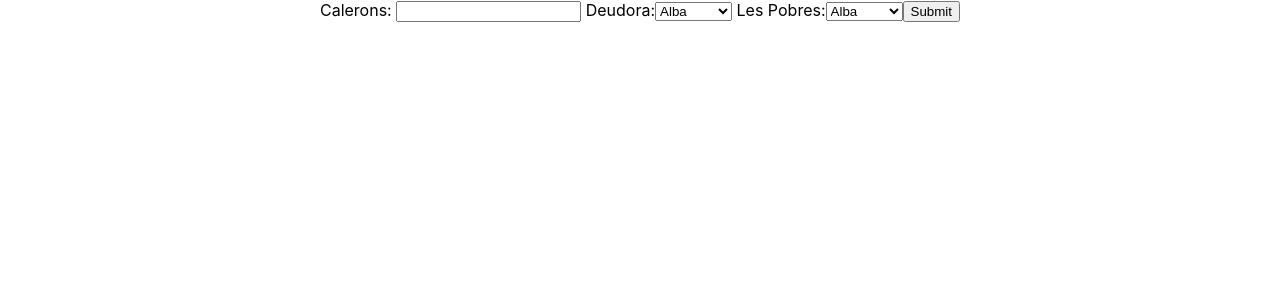
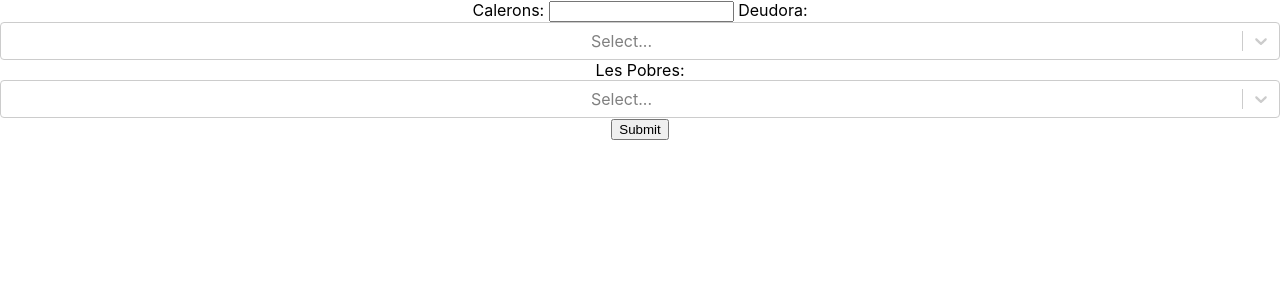
Before and after one commit to lallunavermella/deudis-front, a React (Create React App) app: page / in a window 1280 px wide. Shown: the top 300 px of the page. Built offline with nearby package versions, Linux system fonts and the light colour scheme.

Commit message:
Updated select form with componentSelect

```diff
--- a/src/components/Form/Form.js
+++ b/src/components/Form/Form.js
@@ -1,4 +1,6 @@
 import { useState } from "react";
+import Select from "react-select";
+import chroma from "chroma-js";
 
 const Form = () => {
   const blankFields = {
@@ -6,6 +8,68 @@ const Form = () => {
     deudora: "",
     pobres: "",
   };
+
+  const data = [
+    { value: "Alba", label: "Alba", color: "#00B8D9" },
+    { value: "Giulia", label: "Giulia", color: "#0052CC" },
+    { value: "Nuria G.", label: "Nuria G.", color: "#5243AA" },
+    { value: "Nuria Ll.", label: "Nuria Ll.", color: "#FF5630" },
+    { value: "Silvia", label: "Silvia", color: "#FF8B00" },
+  ];
+
+  const colourOptions = {
+    control: (styles) => ({ ...styles, backgroundColor: "white" }),
+    option: (styles, { data, isDisabled, isFocused, isSelected }) => {
+      const color = chroma(data.color);
+      return {
+        ...styles,
+        backgroundColor: isDisabled
+          ? undefined
+          : isSelected
+          ? data.color
+          : isFocused
+          ? color.alpha(0.1).css()
+          : undefined,
+        color: isDisabled
+          ? "#ccc"
+          : isSelected
+          ? chroma.contrast(color, "white") > 2
+            ? "white"
+            : "black"
+          : data.color,
+        cursor: isDisabled ? "not-allowed" : "default",
+
+        ":active": {
+          ...styles[":active"],
+          backgroundColor: !isDisabled
+            ? isSelected
+              ? data.color
+              : color.alpha(0.3).css()
+            : undefined,
+        },
+      };
+    },
+    multiValue: (styles, { data }) => {
+      const color = chroma(data.color);
+      return {
+        ...styles,
+        backgroundColor: color.alpha(0.1).css(),
+      };
+    },
+    multiValueLabel: (styles, { data }) => ({
+      ...styles,
+      color: data.color,
+    }),
+    multiValueRemove: (styles, { data }) => ({
+      ...styles,
+      color: data.color,
+      ":hover": {
+        backgroundColor: data.color,
+        color: "white",
+      },
+    }),
+  };
+
   const [formData, setFormData] = useState(blankFields);
 
   const changeData = (event) => {
@@ -32,24 +96,21 @@ const Form = () => {
         <label htmlFor="deudora">
           {" "}
           Deudora:
-          <select id="deudora" value={formData.deudora} onChange={changeData}>
-            <option value="Alba">Alba</option>
-            <option value={"Giulia"}>Giulia</option>
-            <option value={"Nuria LL."}>Nuria LL.</option>
-            <option value={"Nuria G."}>Nuria G.</option>
-            <option value={"Silvia"}>Silvia</option>
-          </select>
+          <Select
+            closeMenuOnSelect={true}
+            options={data}
+            styles={colourOptions}
+          ></Select>
         </label>
         <label htmlFor="pobres">
           {" "}
           Les Pobres:
-          <select id="pobres" value={formData.pobres} onChange={changeData}>
-            <option value="Alba">Alba</option>
-            <option value={"Giulia"}>Giulia</option>
-            <option value={"Nuria LL."}>Nuria LL.</option>
-            <option value={"Nuria G."}>Nuria G.</option>
-            <option value={"Silvia"}>Silvia</option>
-          </select>
+          <Select
+            closeMenuOnSelect={false}
+            options={data}
+            isMulti
+            styles={colourOptions}
+          ></Select>
         </label>
         <input type="submit" />
       </form>
```
